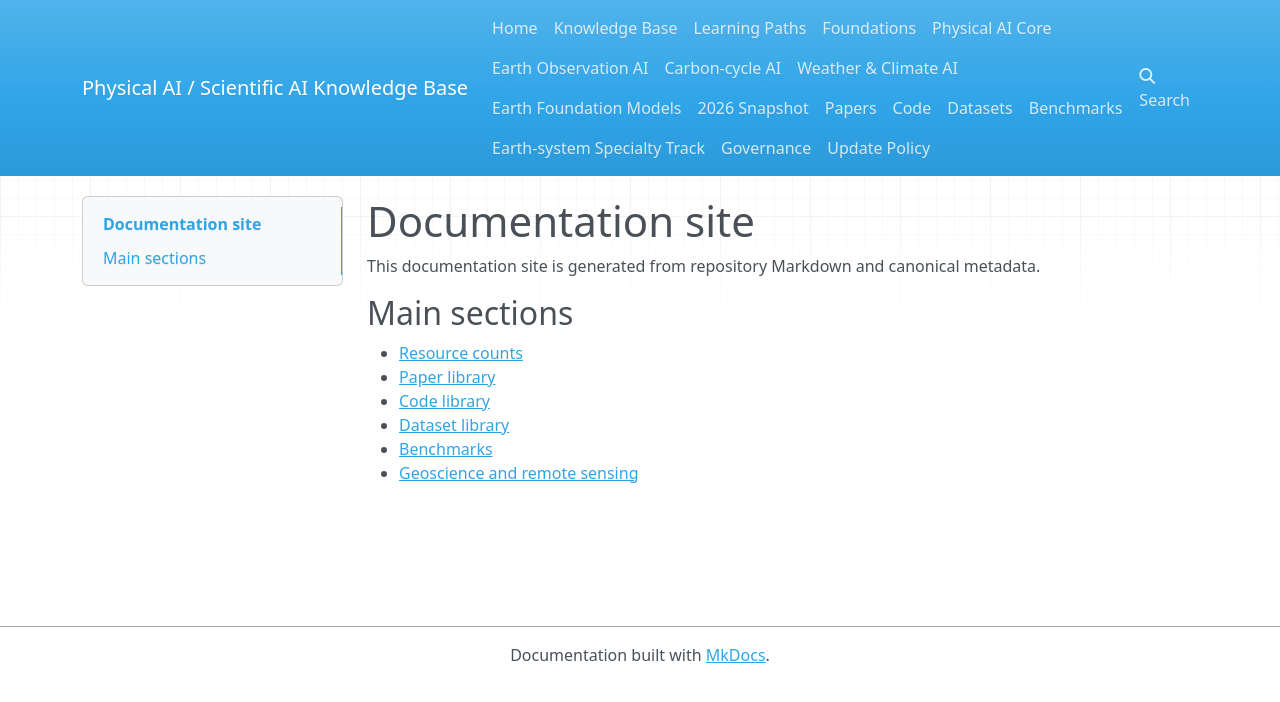
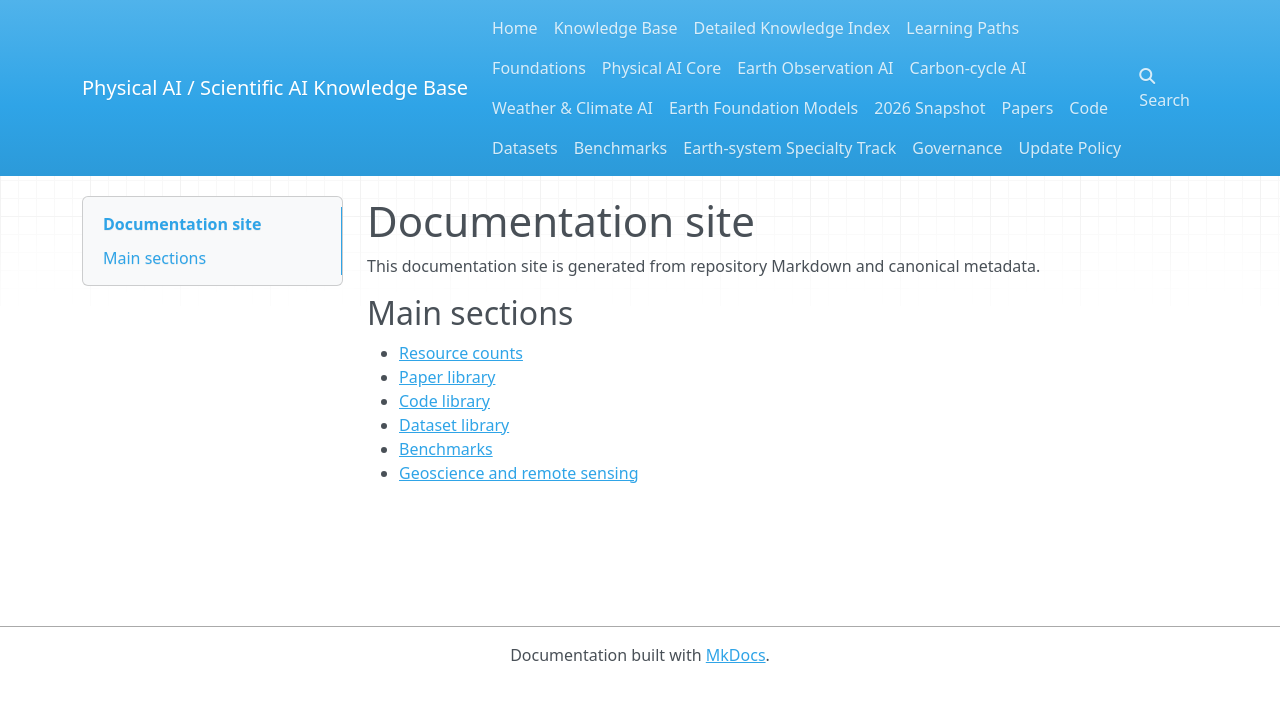
Before and after one commit to rorosarbacher517-wq/physical-ai-survey-resource, an MkDocs documentation site: the page built from docs/index.md, in a window 1280 px wide. Shown: the top 702 px of the page. Built offline with MkDocs 1.6.1, drawn with Linux system fonts in a browser that asks for light colours; nearby versions of some CDN libraries.

Commit message:
phase(13): expose detailed topic index in docs navigation

```diff
--- a/mkdocs.yml
+++ b/mkdocs.yml
@@ -4,6 +4,7 @@ theme:
 nav:
   - Home: README.md
   - Knowledge Base: 01-knowledge-base/index.md
+  - Detailed Knowledge Index: 01-knowledge-base/DETAILED_INDEX.md
   - Learning Paths: 01-knowledge-base/learning-paths/index.md
   - Foundations: 01-knowledge-base/00-foundations/index.md
   - Physical AI Core: 01-knowledge-base/02-physics-ai-core/index.md
```
